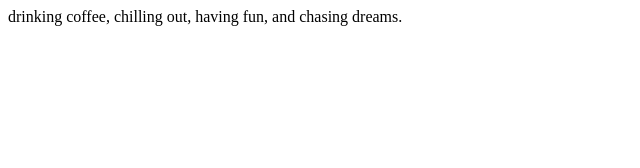
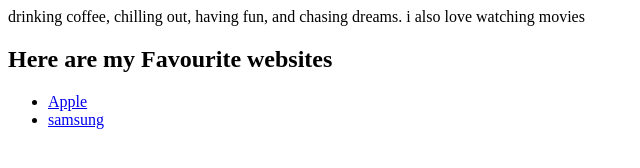
Before and after one commit to Jmos-Mbugua/my-first-website, a plain HTML site: page my-favourite-things.html in a window 1280 px wide. Shown: the whole page, without its empty margins (0-640 px from the left). Drawn offline with Linux system fonts and the light colour scheme.

Commit message:
Add list and links

```diff
--- a/my-favourite-things.html
+++ b/my-favourite-things.html
@@ -6,6 +6,15 @@
     <title>Favourite things</title>
 </head>
 <body>
-    drinking coffee, chilling out, having fun, and chasing dreams.
+   <p>drinking coffee, chilling out, having fun, and chasing dreams.
+       i also love watching movies
+   </p>
+   <h2>Here are my Favourite websites</h2>
+   <ul>
+       <li><a href="https://apple.com">Apple</a></li>
+       <li><a href="https://www.samsung.com/us/">samsung</a></li>
+
+   </ul>
+
 </body>
 </html>
```
